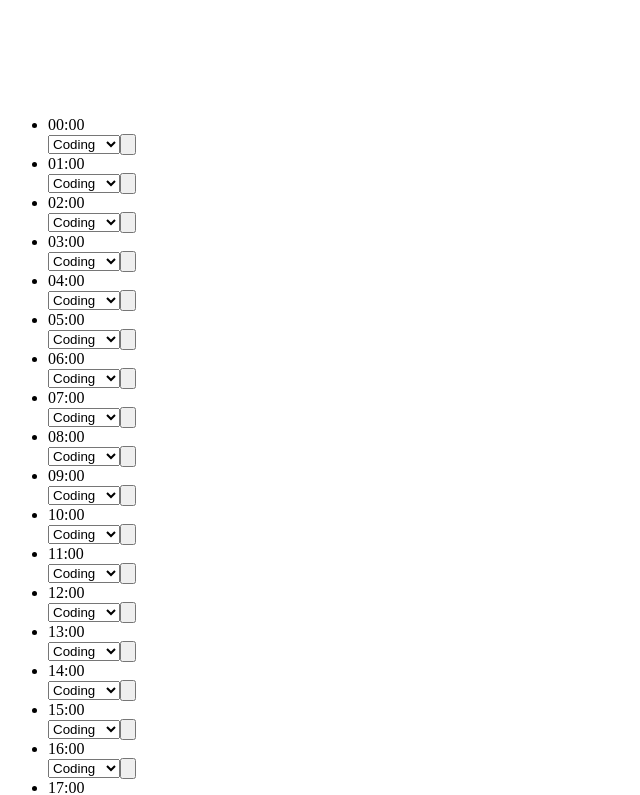
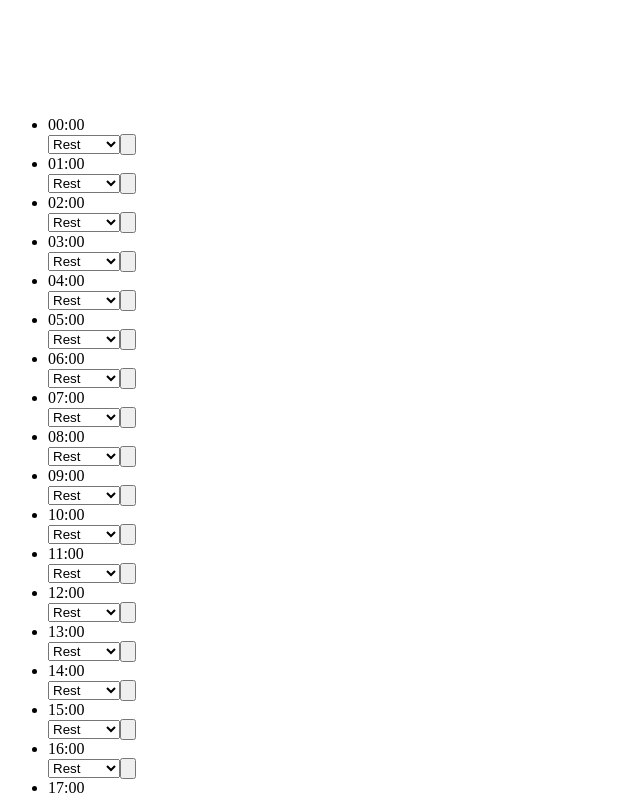
Before and after one commit to skiper-1/on-track, a Vue app: page /#timeline in a window 1280 px wide. Shown: the part 2480-3275 px from the top of the page, without its empty margins (0-640 px from the left). Built offline with nearby package versions, Linux system fonts and the light colour scheme; the HTML template or start-up script is replaced by a standard one.

Commit message:
work with id

```diff
--- a/src/App.vue
+++ b/src/App.vue
@@ -4,7 +4,7 @@ import TheHeader from '@/components/TheHeader.vue';
 import TheTimeline from './pages/TheTimeline.vue';
 import TheActivities from './pages/TheActivities.vue';
 import TheProgress from './pages/TheProgress.vue';
-import { ref } from 'vue';
+import { ref, computed } from 'vue';
 import { PAGE_TIMELINE, PAGE_ACTIVITIES, PAGE_PROGRESS } from '@/constants';
 import {
   normalizePageHash,
@@ -18,7 +18,9 @@ const timelineItems = generateTimelineItems();
 
 const activities = ref(generateActivities());
 
-const activitySelectOptions = generateActivitySelectOptions(activities.value);
+const activitySelectOptions = computed(() =>
+  generateActivitySelectOptions(activities.value)
+);
 
 const goTo = (page) => {
   currentPage.value = page;
@@ -30,6 +32,9 @@ const removeActivity = (activity) =>
 const createActivity = (activity) => {
   activities.value.push(activity);
 };
+
+const setTimelineItemActivity = ({ timelineItem, activity }) =>
+  (timelineItem.activityId = activity.id);
 </script>
 
 <template>
@@ -39,7 +44,9 @@ const createActivity = (activity) => {
       class="flex-1"
       v-show="currentPage === PAGE_TIMELINE"
       :timeline-items="timelineItems"
+      :activities="activities"
       :activity-select-options="activitySelectOptions"
+      @set-timeline-item-activity="setTimelineItemActivity"
     />
     <TheActivities
       class="flex-1"
--- a/src/components/ActivityItem.vue
+++ b/src/components/ActivityItem.vue
@@ -6,7 +6,7 @@ import { ref } from 'vue';
 import { PERIOD_SELECT_OPTIONS } from '@/constants';
 import { isUndefined, isValidActivity } from '@/validators';
 
-const secondsToCompleted = ref();
+const secondsToCompleted = ref(null);
 
 const props = defineProps({
   activity: {
@@ -33,7 +33,7 @@ const emit = defineEmits({ removeActivity: isUndefined });
         :options="PERIOD_SELECT_OPTIONS"
         placeholder="hh:mm"
         @select="secondsToCompleted = $event"
-        @reset="secondsToCompleted = null"
+        @reset="secondsToCompleted = 'hh:mm'"
       />
     </div>
   </li>
--- a/src/components/BaseSelect.vue
+++ b/src/components/BaseSelect.vue
@@ -4,13 +4,14 @@ import BaseButton from './BaseButton.vue';
 import {
   validateSelectOptions,
   isUndefinedOrNull,
-  isNumberOrNull,
+  isSelectValueValid,
 } from '@/validators';
 import { computed } from 'vue';
+import { normalizeSelectValue } from '@/functions';
 
 const props = defineProps({
   selected: {
-    type: Number,
+    type: [String, Number, null],
     required: false,
   },
   options: {
@@ -24,8 +25,8 @@ const props = defineProps({
   },
 });
 
-const emits = defineEmits({
-  select: isNumberOrNull,
+const emit = defineEmits({
+  select: isSelectValueValid,
 
   reset() {
     return true;
@@ -33,6 +34,8 @@ const emits = defineEmits({
 });
 
 const isNotSelected = computed(() => isUndefinedOrNull(props.selected));
+
+const select = (value) => emit('select', normalizeSelectValue(value));
 </script>
 
 <template>
@@ -41,9 +44,11 @@ const isNotSelected = computed(() => isUndefinedOrNull(props.selected));
       name="select"
       id="select"
       class="border-2 border-green-600/70 w-full rounded-xl h-10 px-2 hover:border-green-400 focus:outline-none focus:border-green-500"
-      @change="$emit('select', +$event.target.value)"
+      @change="select($event.target.value)"
     >
-      <option value="0" disabled :selected="isNotSelected">Rest</option>
+      <option value="0" disabled :selected="isNotSelected">
+        {{ placeholder }}
+      </option>
       <option
         v-for="{ value, label } in props.options"
         :value="value"
--- a/src/components/TimelineItem.vue
+++ b/src/components/TimelineItem.vue
@@ -1,8 +1,13 @@
 <script setup>
-import { isTimelineItemValid, validateSelectOptions } from '@/validators';
+import {
+  isTimelineItemValid,
+  isValidActivity,
+  validateSelectOptions,
+  validActivities,
+} from '@/validators';
 import BaseSelect from './BaseSelect.vue';
-import { ref } from 'vue';
 import BaseHour from './BaseHour.vue';
+
 const props = defineProps({
   timelineItem: {
     type: Object,
@@ -14,9 +19,22 @@ const props = defineProps({
     type: Array,
     validator: validateSelectOptions,
   },
+  activities: {
+    type: Array,
+    required: true,
+    validator: validActivities,
+  },
 });
 
-const selectedActivityId = ref(0);
+const emit = defineEmits({
+  selectActivity: isValidActivity,
+});
+
+const selectActivity = (id) =>
+  emit(
+    'selectActivity',
+    props.activities.find((activity) => activity.id === id)
+  );
 </script>
 
 <template>
@@ -27,9 +45,9 @@ const selectedActivityId = ref(0);
     <BaseSelect
       :options="activitySelectOptions"
       placeholder="Rest"
-      :selected="selectedActivityId"
-      @select="selectedActivityId = $event"
-      @reset="selectedActivityId = null"
+      :selected="timelineItem.activityId"
+      @select="selectActivity"
+      @reset="selectActivity"
     />
   </li>
 </template>
--- a/src/constants.js
+++ b/src/constants.js
@@ -17,19 +17,19 @@ const HOURS_IN_DAY = 24;
 
 const PERIOD_SELECT_OPTIONS = [
   {
-    value: 15,
+    value: 15 * 60,
     label: '00:15',
   },
   {
-    value: 30,
+    value: 30 * 60,
     label: '00:30',
   },
   {
-    value: 45,
+    value: 45 * 60,
     label: '00:45',
   },
   {
-    value: 60,
+    value: 60 * 60,
     label: '01:00',
   },
 ];
--- a/src/functions.js
+++ b/src/functions.js
@@ -5,6 +5,7 @@ import {
   MIDNIGHT_HOUR,
   SECONDS_IN_HOUR,
 } from '@/constants';
+import { isNull } from './validators';
 
 const normalizePageHash = () => {
   let hash = window.location.hash.slice(1);
@@ -20,7 +21,7 @@ const generateTimelineItems = () => {
   const timelineItems = [];
 
   for (let hour = MIDNIGHT_HOUR; hour < HOURS_IN_DAY; hour++) {
-    timelineItems.push({ hour });
+    timelineItems.push({ hour, activityId: null });
   }
   return timelineItems;
 };
@@ -38,10 +39,14 @@ const generateActivities = () => {
   }));
 };
 
+const normalizeSelectValue = (value) =>
+  isNull(value) || isNaN(value) ? value : +value;
+
 export {
   id,
   normalizePageHash,
   generateTimelineItems,
   generateActivitySelectOptions,
   generateActivities,
+  normalizeSelectValue,
 };
--- a/src/pages/TheTimeline.vue
+++ b/src/pages/TheTimeline.vue
@@ -1,6 +1,13 @@
 <script setup>
 import TimelineItem from '@/components/TimelineItem.vue';
-import { validateSelectOptions, validateTimelineItems } from '@/validators';
+import {
+  validateSelectOptions,
+  validateTimelineItems,
+  validActivities,
+  isTimelineItemValid,
+  isValidActivity,
+} from '@/validators';
+
 const props = defineProps({
   timelineItems: {
     type: Array,
@@ -11,6 +18,19 @@ const props = defineProps({
     type: Array,
     required: true,
     validator: validateSelectOptions,
+  },
+  activities: {
+    type: Array,
+    required: true,
+    validator: validActivities,
+  },
+});
+
+const emit = defineEmits({
+  setTimelineItemActivity({ timelineItem, activity }) {
+    return [isTimelineItemValid(timelineItem), isValidActivity(activity)].every(
+      Boolean
+    );
   },
 });
 </script>
@@ -23,7 +43,14 @@ const props = defineProps({
           v-for="timelineItem in props.timelineItems"
           :key="timelineItem"
           :timeline-item="timelineItem"
+          :activities="activities"
           :activity-select-options="activitySelectOptions"
+          @select-activity="
+            emit('setTimelineItemActivity', {
+              timelineItem,
+              activity: $event,
+            })
+          "
         />
       </ul>
     </div>
--- a/src/validators.js
+++ b/src/validators.js
@@ -51,6 +51,9 @@ const validActivities = (activities) => activities.every(isValidActivity);
 
 const isButtonValid = (button) => BUTTONS_TYPES.includes(button);
 
+const isSelectValueValid = (value) =>
+  isNotEmptyString(value) || isNumberOrNull(value);
+
 export {
   isNull,
   isUndefined,
@@ -65,4 +68,5 @@ export {
   validActivities,
   isValidActivity,
   isButtonValid,
+  isSelectValueValid,
 };
```
